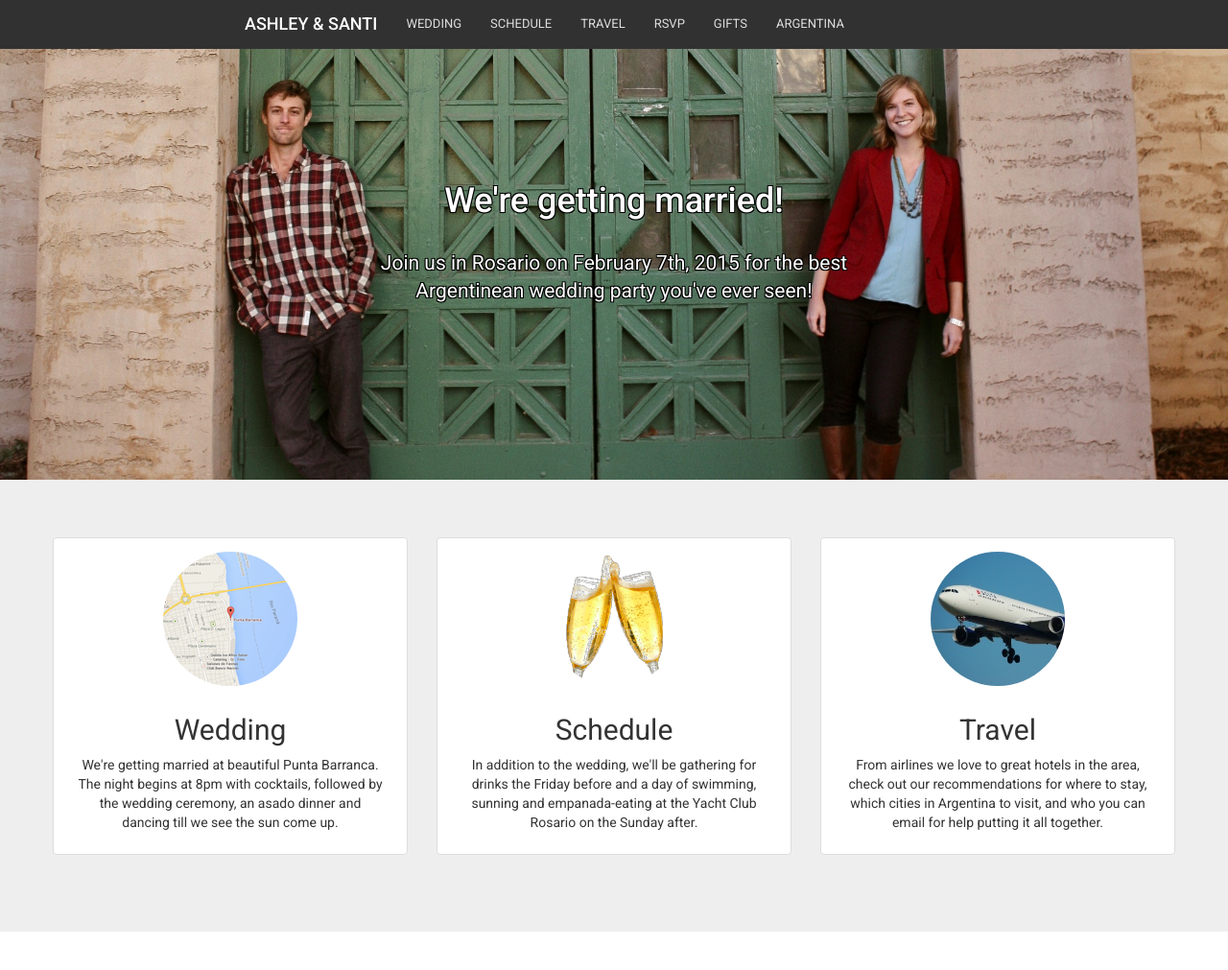
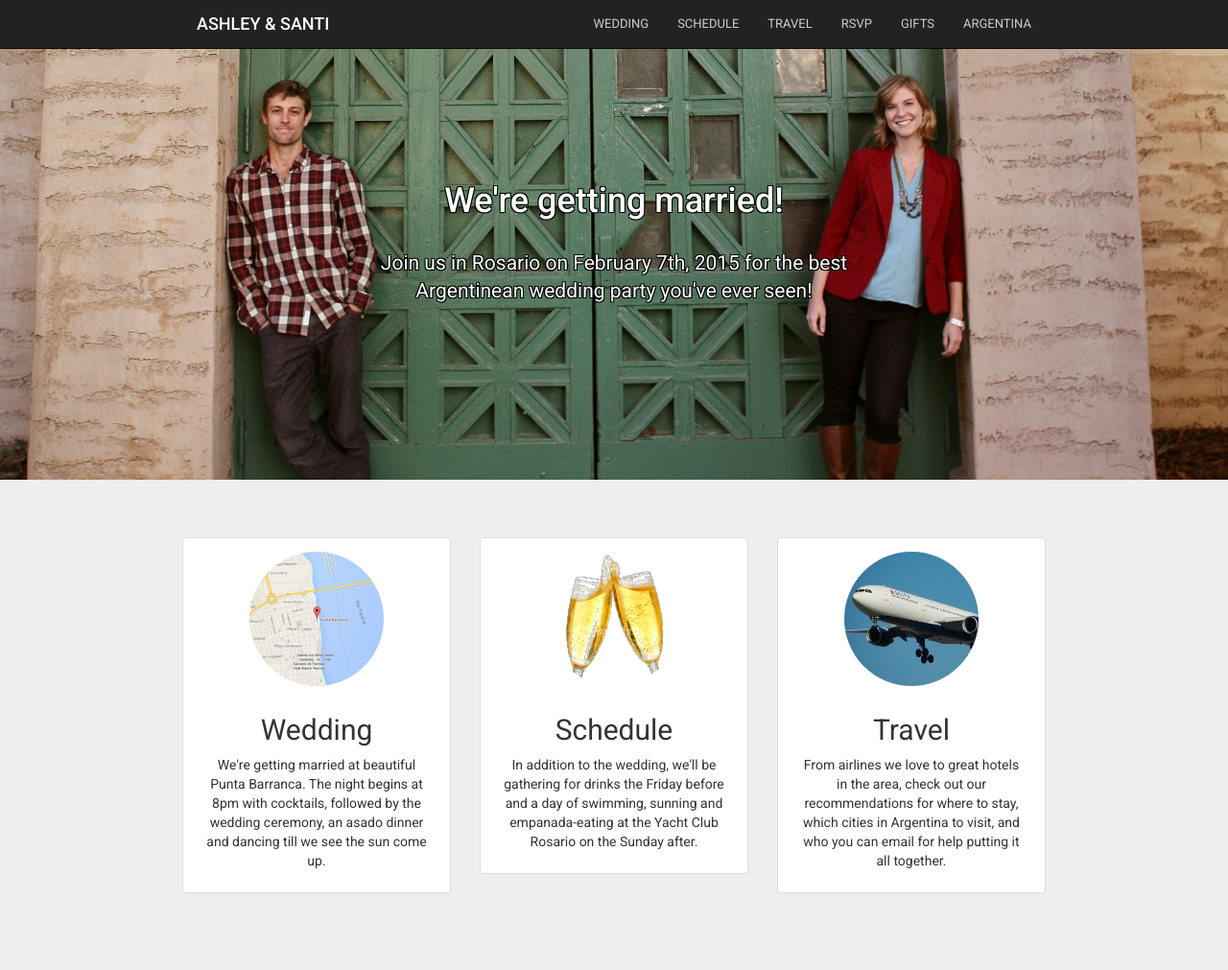
Before and after one commit to burdzwastaken/ashley.santi.io, a Flask app: page / in a window 1280 px wide. Shown: the whole page at 96% size. Before the commit the page ends 971 px from the top, so only its background shows below. Run offline with Flask 2, Linux system fonts and the light colour scheme; some libraries are stand-ins or nearby versions.

Commit message:
simplified navbar

```diff
--- a/static/css/main.css
+++ b/static/css/main.css
@@ -11,50 +11,64 @@ body {
 }
 
 
+@media (min-width: 1200px) {
+    .container{
+        max-width: 900px;
+    }
+}
 
 /* CUSTOMIZE THE NAVBAR
 -------------------------------------------------- */
 
-/* Special class on .container surrounding .navbar, used for positioning it into place. */
-.navbar-wrapper {
-  position: absolute;
-  top: 0;
-  right: 0;
-  left: 0;
-  z-index: 20;
+.navbar-inverse {
+  text-transform: uppercase;
+  font-size: 13px;
 }
-/* Flip around the padding for proper display in narrow viewports */
-.navbar-wrapper .container {
-  padding-right: 0;
-  padding-left: 0;
-  text-transform: uppercase;
-}
-.navbar {
-  font-size: 13px;
-  padding-right: 15px;
-  padding-left: 15px;
-  border-color: #333;
-}
-.navbar, .navbar a:hover {
-  background-color: #313131;
-}
-.navbar .navbar-toggle,
-.navbar .navbar-toggle:hover {
-  background-color: #666;
-}
-.navbar a.navbar-brand {
-  color: #FFF;
+.navbar-inverse .navbar-brand {
+  color: #ffffff;
   font-weight: 500;
 }
-.navbar .navbar-nav > li a {
-  color: #DDD;
+.navbar-inverse .navbar-brand:hover, .navbar-inverse .navbar-brand:focus {
+  color: #ffffff;
 }
-.nav .open > a, .nav .open > a:focus {
-  background-color: #282828;
+.navbar-inverse .navbar-text {
+  color: #cccccc;
 }
-.navbar .navbar-nav > li a:hover {
-  color: #FFF;
-  background-color: #313131;
+.navbar-inverse .navbar-nav > li > a {
+  color: #cccccc;
+}
+.navbar-inverse .navbar-nav > li > a:hover, .navbar-inverse .navbar-nav > li > a:focus {
+  color: #ffffff;
+}
+.navbar-inverse .navbar-nav > .active > a, .navbar-inverse .navbar-nav > .active > a:hover, .navbar-inverse .navbar-nav > .active > a:focus {
+  color: #ffffff;
+  background-color: inherit;
+  display: block;
+  border-bottom: solid red;
+  padding-bottom: 6px;
+}
+.navbar-inverse .navbar-nav > .open > a, .navbar-inverse .navbar-nav > .open > a:hover, .navbar-inverse .navbar-nav > .open > a:focus {
+  color: #ffffff;
+  background-color: #191919;
+}
+.navbar-inverse .navbar-toggle {
+  border-color: #191919;
+}
+.navbar-inverse .navbar-toggle:hover, .navbar-inverse .navbar-toggle:focus {
+  background-color: #191919;
+}
+.navbar-inverse .navbar-toggle .icon-bar {
+  background-color: #cccccc;
+}
+.navbar-inverse .navbar-collapse,
+.navbar-inverse .navbar-form {
+  border-color: #cccccc;
+}
+.navbar-inverse .navbar-link {
+  color: #cccccc;
+}
+.navbar-inverse .navbar-link:hover {
+  color: #ffffff;
 }
 /* CUSTOMIZE THE CAROUSEL
 -------------------------------------------------- */
@@ -170,15 +184,6 @@ img.featurette-image {
     padding-left: 0;
   }
 
-  .navbar-wrapper .container {
-    padding-right: 15px;
-    padding-left:  15px;
-  }
-  .navbar-wrapper .navbar {
-    padding-right: 0;
-    padding-left:  0;
-  }
-
   /* Bump up size of carousel content */
   .carousel-caption p {
     margin-bottom: 20px;
@@ -195,9 +200,6 @@ img.featurette-image {
   .featurette-heading {
     margin-top: 40px;
   }
-  .navbar-wrapper .container {
-    width: 800px;
-  }
 }
 
 /* Portrait tablet to landscape and desktop */
@@ -205,10 +207,6 @@ img.featurette-image {
   .carousel-inner > .item > img {
     left: -18%;
     min-width: 140%;
-  }
-  .navbar-wrapper .container {
-    padding-right: 5px;
-    padding-left:  5px;
   }
 }
 
--- a/templates/layout.html
+++ b/templates/layout.html
@@ -21,33 +21,7 @@
   </head>
   <body>
 
-    <div class="navbar-wrapper">
-      <div class="navbar navbar-inverse navbar-static-top" role="navigation">
-        <div class="container">
-          <div class="navbar-header">
-            <button type="button" class="navbar-toggle" data-toggle="collapse" data-target=".navbar-collapse">
-              <span class="sr-only">Toggle navigation</span>
-              <span class="icon-bar"></span>
-              <span class="icon-bar"></span>
-              <span class="icon-bar"></span>
-            </button>
-            <a class="navbar-brand" href="/">Ashley & Santi</a>
-          </div>
-          <div class="navbar-collapse collapse">
-            <ul class="nav navbar-nav">
-              <li><a href="/wedding">Wedding</a></li>
-              <li><a href="/schedule">Schedule</a></li>
-              <li><a href="/travel">Travel</a></li>
-              <li><a href="/rsvp">RSVP</a></li>
-              <li><a href="/gifts">Gifts</a></li>
-              <li><a href="/argentina">Argentina</a></li>
-              </li>
-            </ul>
-          </div>
-        </div>
-      </div>
-    </div>
-
+    {% block navbar %}{% include 'navbar.html' %}{% endblock %}
     <div id="content">{% block content %}{% endblock %}</div>
 
     <!-- jQuery (necessary for Bootstrap's JavaScript plugins) -->
--- /dev/null
+++ b/templates/navbar.html
@@ -0,0 +1,22 @@
+<nav class="navbar navbar-inverse navbar-default navbar-fixed-top" role="navigation">
+  <div class="container">
+  <div class="navbar-header">
+    <button type="button" class="navbar-toggle" data-toggle="collapse" data-target=".navbar-collapse">
+      <span class="sr-only">Toggle navigation</span>
+      <span class="icon-bar"></span>
+      <span class="icon-bar"></span>
+      <span class="icon-bar"></span>
+    </button>
+    <a class="navbar-brand" href="/">Ashley & Santi</a>
+  </div>
+  <div class="navbar-collapse collapse">
+    <ul class="nav navbar-nav navbar-right">
+      {% for page in ["wedding", "schedule", "travel", "rsvp", "gifts", "argentina"] %}
+        <li class="{{ 'active' if request.path.endswith(page) else '' }}">
+          <a href="/{{page}}">{{page}}</a>
+        </li>
+      {% endfor %}
+    </ul>
+  </div>
+</div>
+</nav>
```
